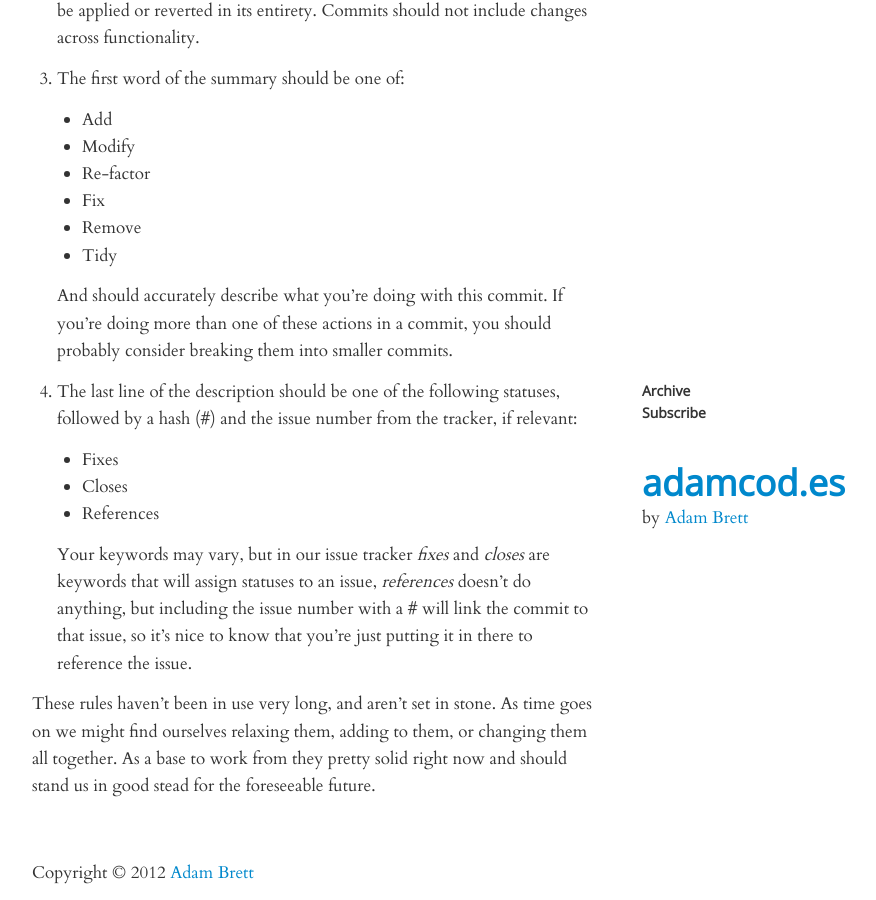
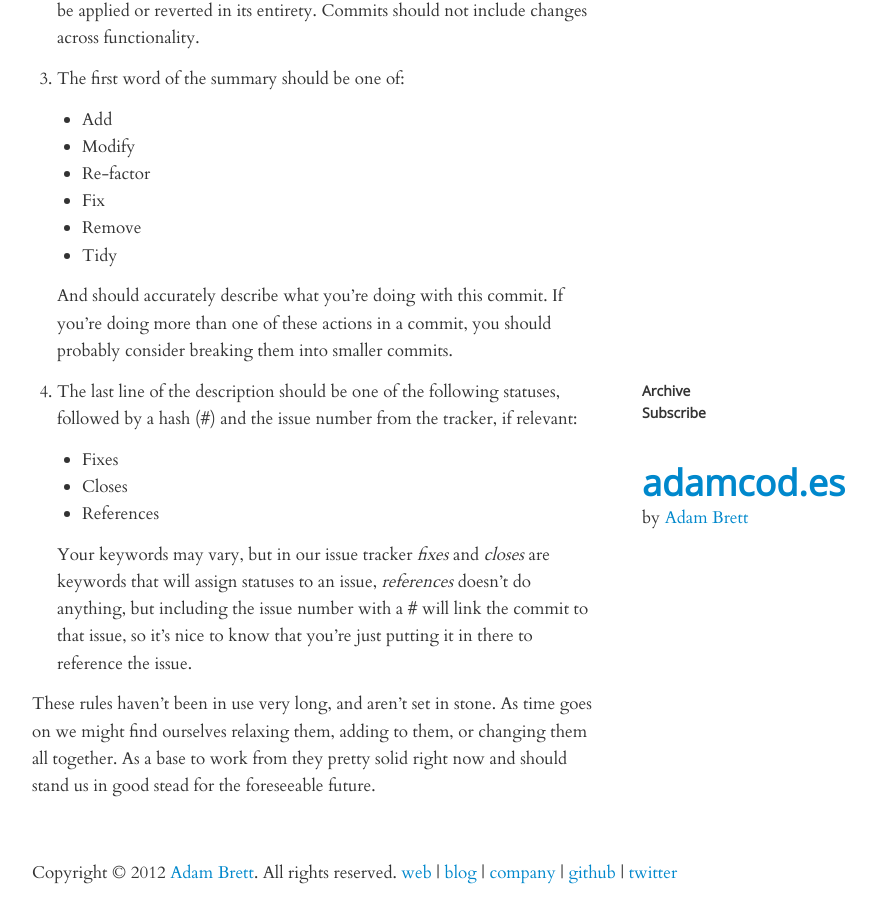
Before and after one commit to marc-f/adamcod.es, a Jekyll site: the page built from index.html, in a window 1280 px wide and 900 px high, scrolled down 1850 px. Shown: the whole window, without its empty margins (228-1104 px from the left). Built offline with Jekyll 4.4.1, drawn with Linux system fonts in a browser that asks for light colours; comment, search, counter and statistics services are not loaded.

Commit message:
adding links to footer

```diff
--- a/_layouts/default.html
+++ b/_layouts/default.html
@@ -43,7 +43,12 @@
     {{ content }}
 
 	<footer>
-		<p>Copyright &copy; 2012 <a href="http://adambrett.co.uk">Adam Brett</a></p>
+		<p>Copyright &copy; 2012 <a href="http://adambrett.co.uk">Adam Brett</a>.  All rights reserved.
+        <a href="http://adambrett.co.uk">web</a> |
+        <a href="http://adamcod.es">blog</a> |
+        <a href="http://voreti.com">company</a> |
+        <a href="http://github.com/adambrett">github</a> |
+        <a href="http://twitter.com/sixdaysad">twitter</a></p>
 	</footer>
 
 	<script type="text/javascript" src="http://platform.twitter.com/widgets.js?ver=1.1"></script>
```
